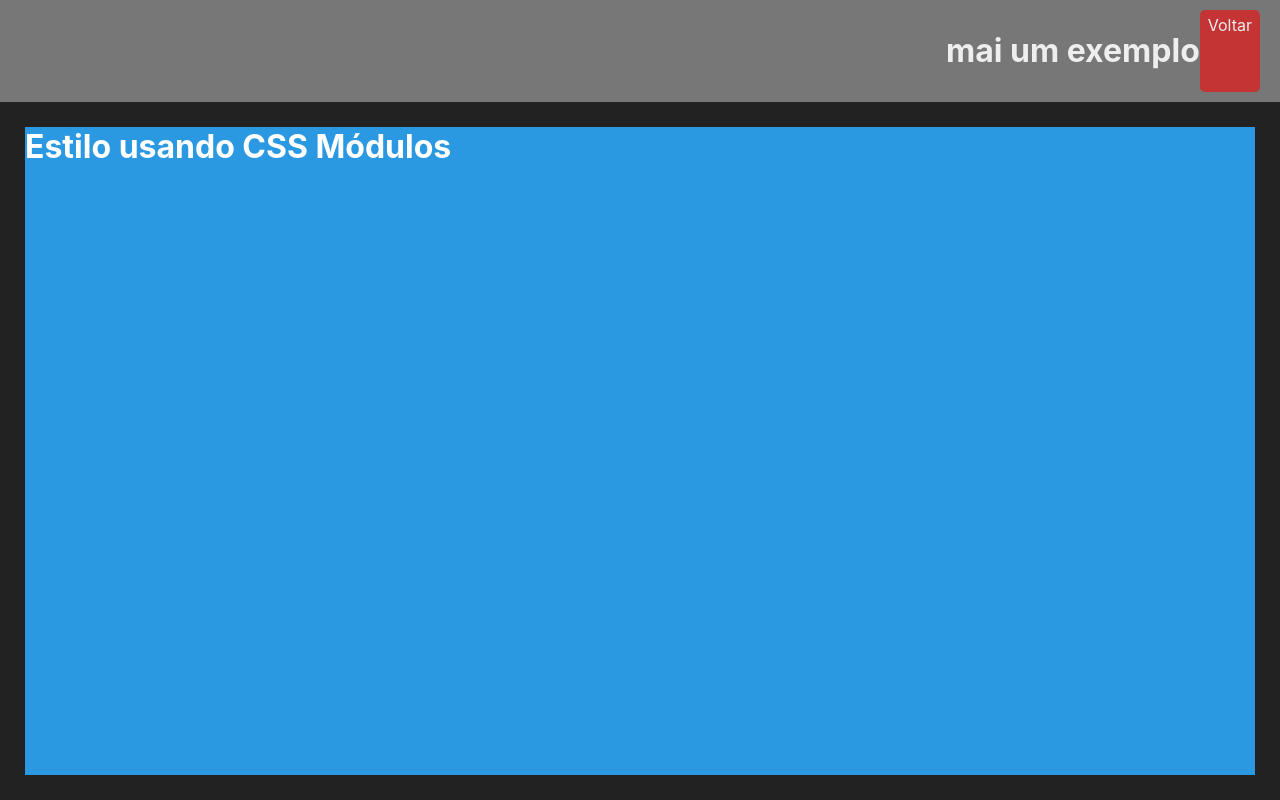
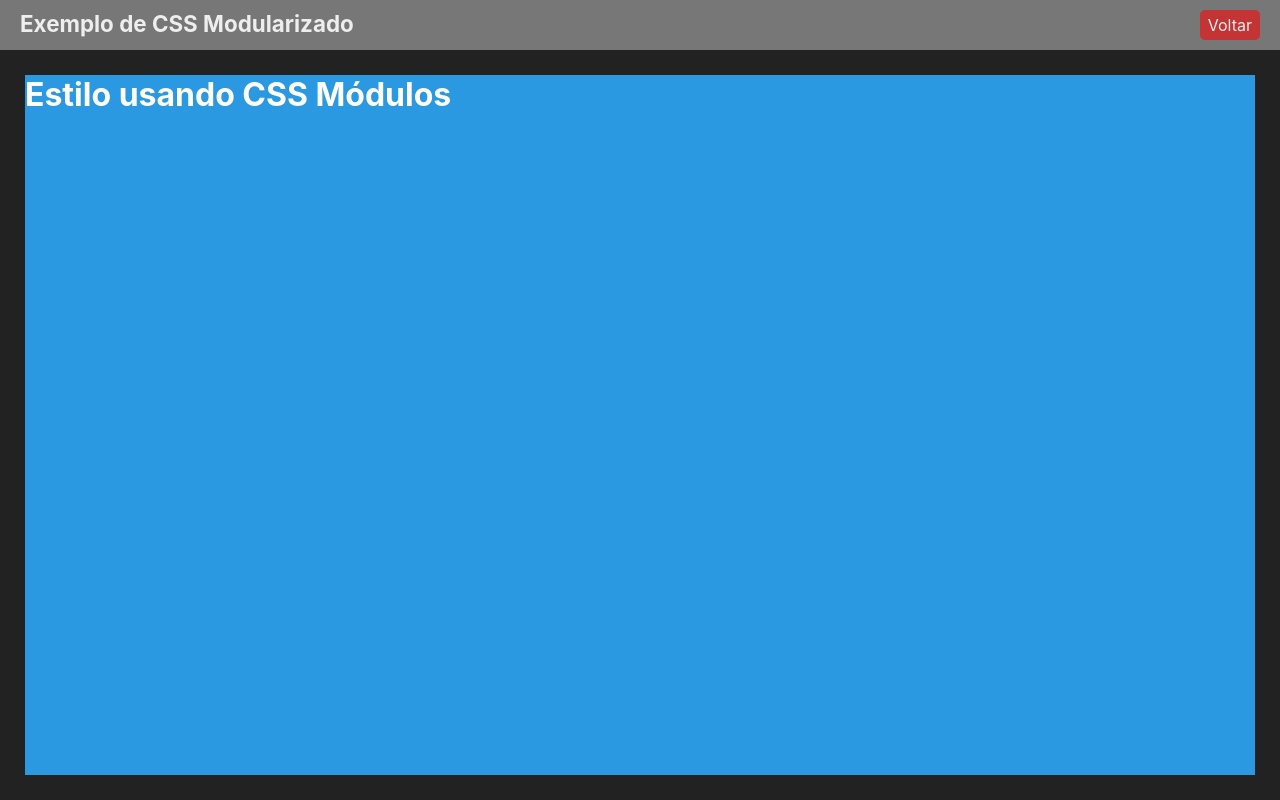
Before and after one commit to eduardo7321/nextjs-studies, a Next.js app: page /estiloso in a window 1280 px wide. Built offline with nearby package versions, Linux system fonts and the light colour scheme.

Commit message:
componente layout

```diff
--- a/src/pages/estiloso.jsx
+++ b/src/pages/estiloso.jsx
@@ -1,10 +1,9 @@
 import styles from '../styles/Estiloso.module.css'
-import Link from 'next/link'
 import Layout from '../components/Layout'
 
 export default function Estiloso() {
     return (
-        <Layout>
+        <Layout titulo="Exemplo de CSS Modularizado">
         <div className={styles.roxo}>
             <h1>Estilo usando CSS Módulos</h1>
         </div>
--- a/src/styles/Layout.module.css
+++ b/src/styles/Layout.module.css
@@ -6,9 +6,14 @@
 
 .cabecalho {
   display: flex;
-  justify-content: flex-end;
+  justify-content: space-between;
   padding: 10px 20px;
   background-color: #777;
+}
+
+.cabecalho h1 {
+  margin: 0;
+  font-size: 1.4rem;
 }
 
 .cabecalho a {
```
